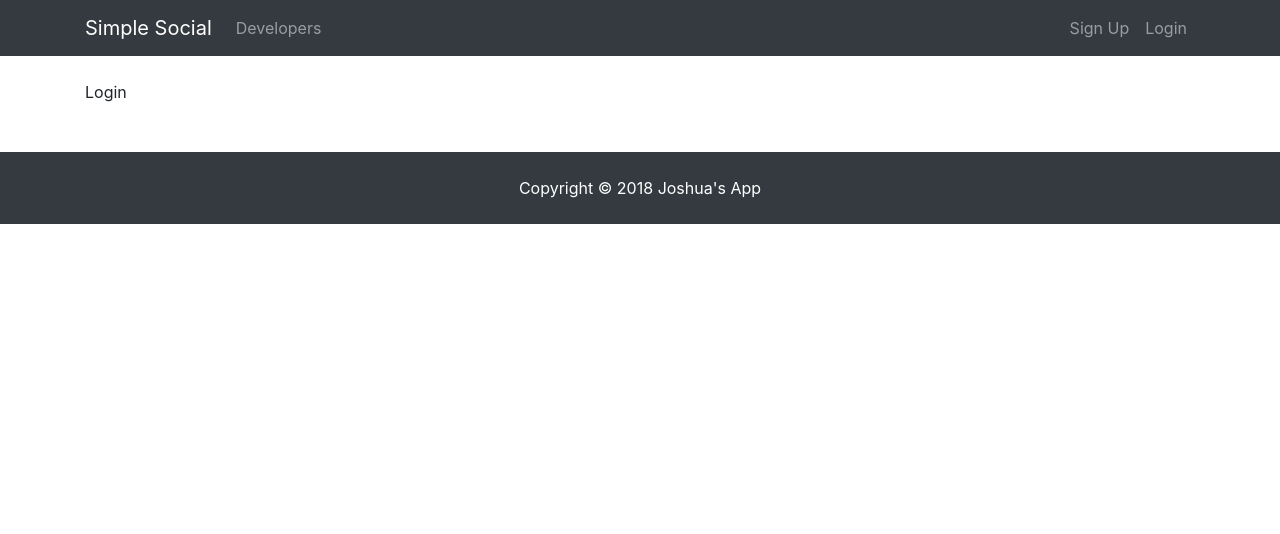
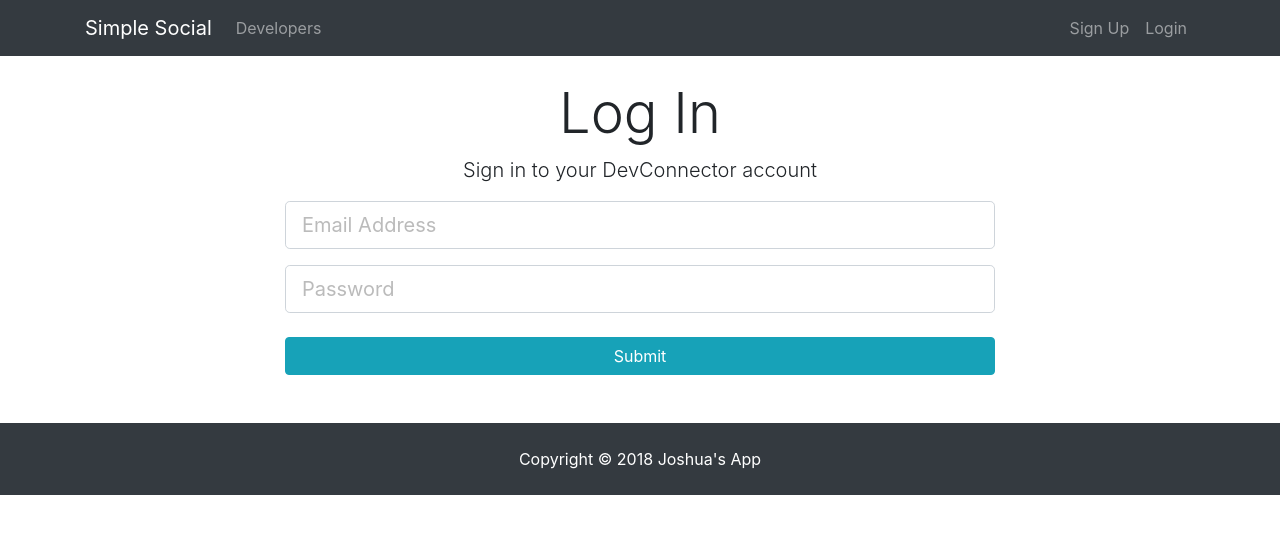
Before and after one commit to dotslashbin/simple-socialnet, a React (Create React App) app in the folder client/: page /Login in a window 1280 px wide. Shown: the top 534 px of the page. Built offline with nearby package versions, Linux system fonts and the light colour scheme.

Commit message:
initial fetching of form fields from login

```diff
--- a/client/src/components/auth/Login.js
+++ b/client/src/components/auth/Login.js
@@ -1,10 +1,53 @@
 import React, { Component } from 'react'
 
 class Login extends Component {
+	constructor() {
+		super()
+		this.state = {
+			email:'',
+			password:'',
+			errors: {}
+		}
+
+		this.onChange = this.onChange.bind(this)
+		this.onSubmit = this.onSubmit.bind(this)
+	}
+
+	onChange(event) {
+		this.setState({ [event.target.name]: event.target.value });
+	}
+
+	onSubmit(event) {
+		event.preventDefault()
+
+		const credentials = {
+			email: this.state.email,
+			password: this.state.password
+		}
+
+		console.log(credentials)
+	}
+
 	render() {
 		return(
-			<div>
-				Login
+			<div className="login">
+				<div className="container">
+					<div className="row">
+						<div className="col-md-8 m-auto">
+							<h1 className="display-4 text-center">Log In</h1>
+							<p className="lead text-center">Sign in to your DevConnector account</p>
+							<form noValidate onSubmit={this.onSubmit}>
+								<div className="form-group">
+									<input type="email" className="form-control form-control-lg" placeholder="Email Address" name="email" value={this.state.email} onChange={this.onChange}/>
+								</div>
+								<div className="form-group">
+									<input type="password" className="form-control form-control-lg" placeholder="Password" name="password" value={this.state.password} onChange={this.onChange} />
+								</div>
+								<input type="submit" className="btn btn-info btn-block mt-4" />
+							</form>
+						</div>
+					</div>
+				</div>
 			</div>
 		)
 	}
```
